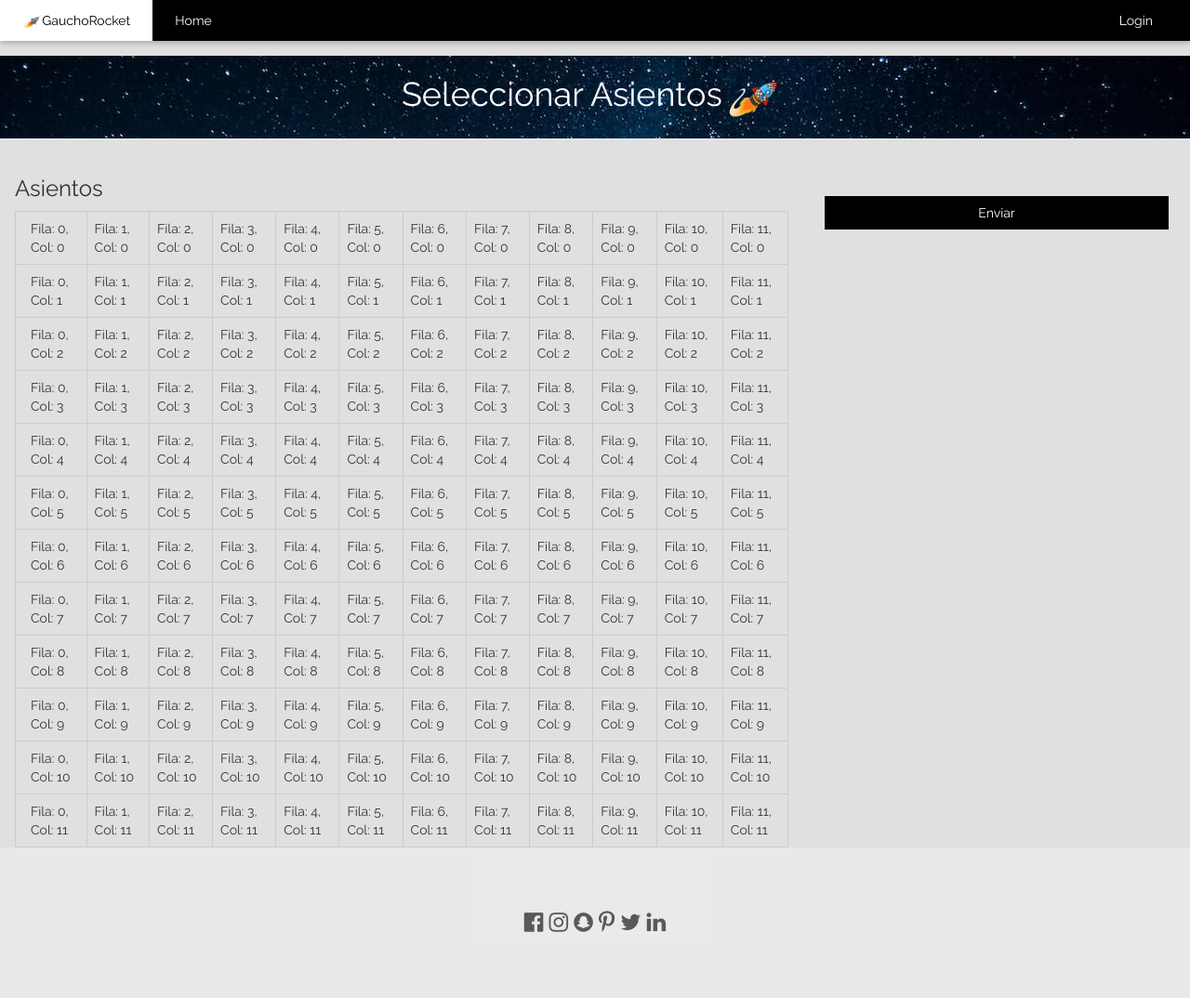
After one commit to NicoCarrere96/gauchoRocket, a PHP site: the page made by vista/vista_selector_asientos.php in a window 1280 px wide. The commit adds this page. Shown: the whole page at 93% size. Run offline with PHP 8.4, Linux system fonts and the light colour scheme; the template is opened without the code that fills it, so the values that code supplies are empty; some libraries are stand-ins or nearby versions.

Commit message:
Agrego selector de asientos

```diff
--- a/controlador/controlador_checkin.php
+++ b/controlador/controlador_checkin.php
@@ -5,8 +5,8 @@ function checkin_index()
 {
     if (isset($_POST["btn-checkin"])) {
         $cod_reserva = $_POST['cod_reserva'];
-        registrarCheckin($cod_reserva);
-        include_once('vista/vista_tarjeta_embarque.php');
+        $pasajeros = registrarCheckin($cod_reserva);
+        include_once('vista/vista_selector_asientos.php');
     } else {
         include_once('vista/vista_checkin.php');
     }
--- /dev/null
+++ b/controlador/controlador_selector_asientos.php
@@ -0,0 +1,6 @@
+<?php
+function selector_asientos_index(){
+
+        include_once('vista/vista_tarjeta_embarque.php');
+
+}
--- a/modelo/modelo_checkin.php
+++ b/modelo/modelo_checkin.php
@@ -26,6 +26,8 @@ function  registrarCheckin($cod_reserva){
         $checkin_usuario = mysqli_query($db_conexion,$realizarCheckin);
 
 
+    } else {
+        header("location: checkin");
     }
 
     return $pasajeros;
--- /dev/null
+++ b/vista/vista_selector_asientos.php
@@ -0,0 +1,35 @@
+<br>
+<div class="page-header w3-text-white" style="background-image: url('public/img/fondo4.jpg'); background-size: cover ">
+    <h1 class="w3-center w3-centered" style="padding-top: 20px;">Seleccionar Asientos<img src="public/img/rocket.png" height="50px"></h1>
+</div>
+
+
+
+    <div class="w3-container">
+        <div class="w3-row">
+            <div class="w3-col m8 l8">
+                <h3>Asientos</h3>
+                <table class="w3-table w3-border">
+                  <?php
+                    for($i = 0; $i < 12; $i ++){
+                        echo "<tr>";
+                        for($j = 0; $j < 12; $j ++){
+                            echo "<td class='w3-border'>Fila: $j, Col: $i</td>";
+                        }
+                        echo "</tr>";
+                    }
+
+
+                    ?>
+                </table>
+            </div>
+            <div class="w3-col m4 l4">
+                <div class="card">
+                    <div >
+                       <a class="w3-button w3-block w3-black w3-margin" href="selector_asientos">Enviar</a>
+
+                    </div>
+                </div>
+            </div>
+        </div>
+    </div>
```
